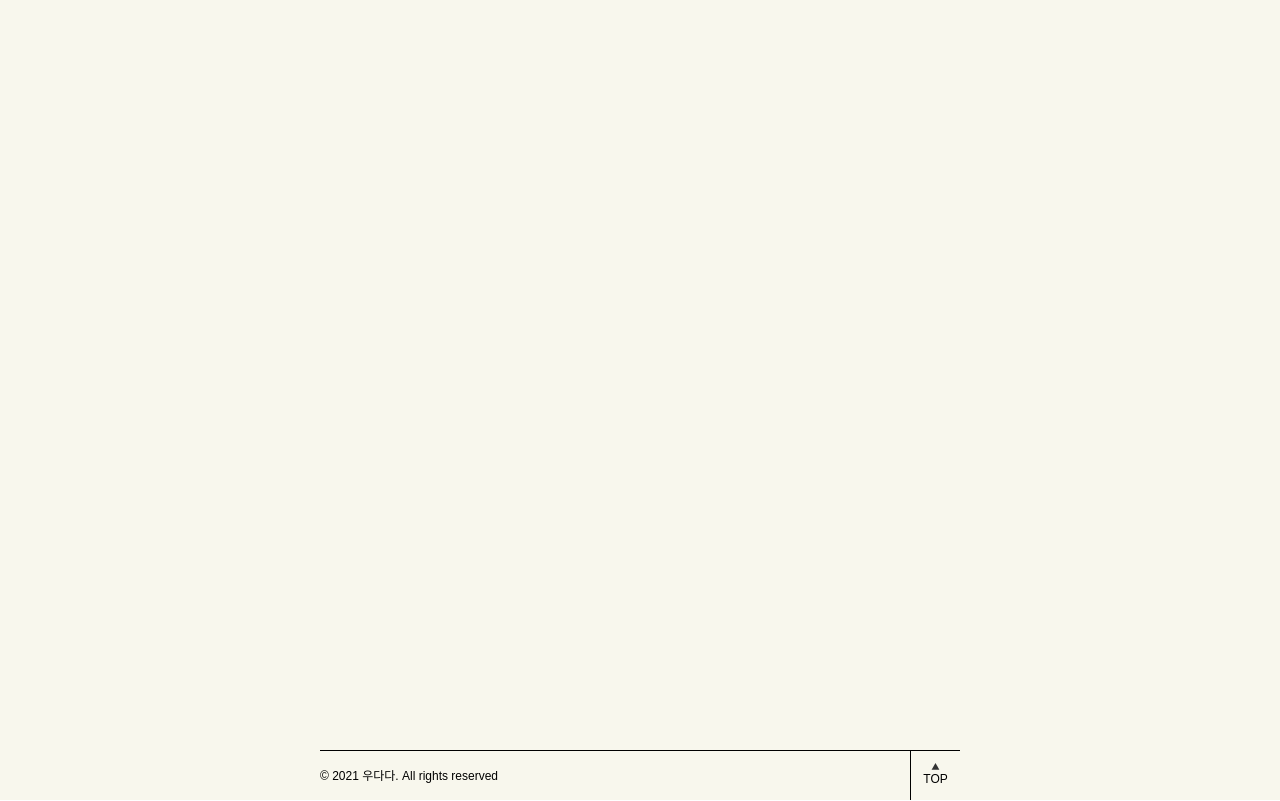
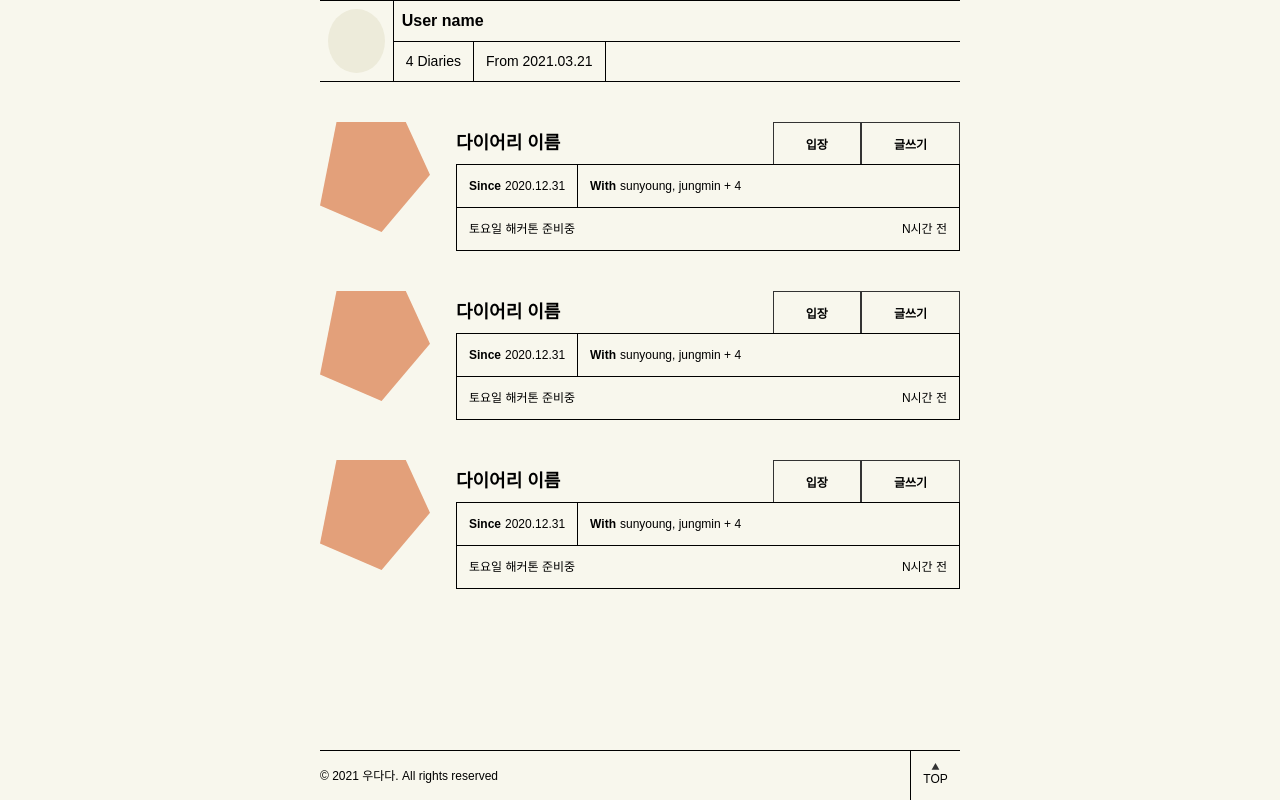
Before and after one commit to mash-up-kr/dangchae-web, a React (Create React App) app: page /diaries in a window 1280 px wide. Built offline with nearby package versions, Linux system fonts and the light colour scheme; a web font is replaced by a local one.

Commit message:
implement diarys page

```diff
--- a/src/pages/Diarys.tsx
+++ b/src/pages/Diarys.tsx
@@ -1,7 +1,179 @@
-import React from 'react';
+import { css } from '@emotion/react';
+import styled from '@emotion/styled';
+import React, { useState } from 'react';
+
+const DiarysHeader = styled.div`
+  display: flex;
+  width: 100%;
+  border-top: solid black 1px;
+  border-bottom: solid black 1px;
+`;
+
+const UserImage = styled.div`
+  border-radius: 50%;
+  width: 64px;
+  height: 64px;
+  margin: 8px;
+  background-color: #edebda;
+`;
+
+const UserInfomation = styled.div`
+  display: flex;
+  flex-direction: column;
+  border-left: solid black 1px;
+  width: 100%;
+`;
+
+const UserName = styled.div`
+  font-weight: 700;
+  size: 18px;
+  padding: 8px;
+  width: 100%;
+  align-items: center;
+  border-bottom: solid black 1px;
+`;
+
+const UserDiariesInfomation = styled.div`
+  display: flex;
+  height: 100%;
+`;
+
+const UserDiariesInfoBox = styled.div`
+  display: flex;
+  align-items: center;
+  justify-content: center;
+  border-right: solid black 1px;
+  height: 100%;
+  padding: 8px 12px;
+  font-size: 14px;
+`;
+
+const DiarysContent = styled.div`
+  display: flex;
+  width: 100%;
+  height: 110px;
+  flex-direction: column;
+`;
+
+const DiarysItem = styled.div`
+  margin-top: 40px;
+  width: 100%;
+  display: flex;
+`;
+
+const DiaryCover = styled.div`
+  width: 110px;
+  height: 110px;
+  margin-right: 26px;
+  background-color: #e3a07a;
+  clip-path: polygon(15% 0, 78% 0, 100% 48%, 56% 100%, 0 76%); ;
+`;
+
+const DiaryInfomation = styled.div`
+  display: flex;
+  flex-direction: column;
+  flex: 1;
+  height: 100%;
+  width: 100%;
+`;
+
+const DiaryInfomationRow = styled.div`
+  display: flex;
+  flex: 1;
+  width: 100%;
+  justify-content: space-between;
+  align-items: center;
+  font-size: 12px;
+`;
+
+const DiaryName = styled.div`
+  font-weight: 700;
+  font-size: 18px;
+`;
+
+const DiaryButton = styled.button`
+  border: solid #333 1px;
+  border-bottom-style: none;
+  background-color: transparent;
+  height: 100%;
+  font-weight: 700;
+  font-size: 12px;
+  padding: 12px 32px;
+  &:hover {
+    border: solid #333 1px;
+    border-bottom-style: none;
+    background-color: #333;
+    color: #fff;
+  }
+`;
+
+const DiaryItemWrapper = () => (
+  <DiarysItem>
+    <DiaryCover />
+    <DiaryInfomation>
+      <DiaryInfomationRow>
+        <DiaryName>다이어리 이름</DiaryName>
+        <div style={{ height: '100%' }}>
+          <DiaryButton>입장</DiaryButton>
+          <DiaryButton>글쓰기</DiaryButton>
+        </div>
+      </DiaryInfomationRow>
+      <DiaryInfomationRow>
+        <div
+          style={{
+            display: 'flex',
+            border: '1px solid black',
+            borderBottomStyle: 'none',
+            height: '100%',
+            padding: 12,
+          }}
+        >
+          <div style={{ fontWeight: 700 }}>Since</div>
+          <div style={{ marginLeft: 4 }}>2020.12.31</div>
+        </div>
+        <div
+          style={{
+            display: 'flex',
+            border: '1px solid black',
+            borderBottomStyle: 'none',
+            borderLeftStyle: 'none',
+            height: '100%',
+            padding: 12,
+            flex: 1,
+          }}
+        >
+          <div style={{ fontWeight: 700 }}>With</div>
+          <div style={{ marginLeft: 4 }}>sunyoung, jungmin + 4</div>
+        </div>
+      </DiaryInfomationRow>
+      <DiaryInfomationRow style={{ border: 'solid 1px black', padding: 12 }}>
+        <div>토요일 해커톤 준비중</div>
+        <div>N시간 전</div>
+      </DiaryInfomationRow>
+    </DiaryInfomation>
+  </DiarysItem>
+);
 
 const Diarys = () => {
-  return <div />;
+  return (
+    <>
+      <DiarysHeader>
+        <UserImage></UserImage>
+        <UserInfomation>
+          <UserName>User name</UserName>
+          <UserDiariesInfomation>
+            <UserDiariesInfoBox>4 Diaries</UserDiariesInfoBox>
+            <UserDiariesInfoBox>From 2021.03.21</UserDiariesInfoBox>
+          </UserDiariesInfomation>
+        </UserInfomation>
+      </DiarysHeader>
+      <DiarysContent>
+        <DiaryItemWrapper />
+        <DiaryItemWrapper />
+        <DiaryItemWrapper />
+      </DiarysContent>
+    </>
+  );
 };
 
 export default Diarys;
--- a/src/routes/index.tsx
+++ b/src/routes/index.tsx
@@ -35,7 +35,7 @@ const App = () => {
             <Route exact path="/signup" component={Pages.Signup} />
             <Route exact path="/signin" component={Pages.Signin} />
             <Route exact path="/new-diary" component={Pages.NewDiary} />
-            <Route exact path="/diarys" component={Pages.Diarys} />
+            <Route exact path="/diaries" component={Pages.Diarys} />
             <Route exact path="/diarys/:diaryId" component={Pages.Diary} />
             <Route
               exact
```
